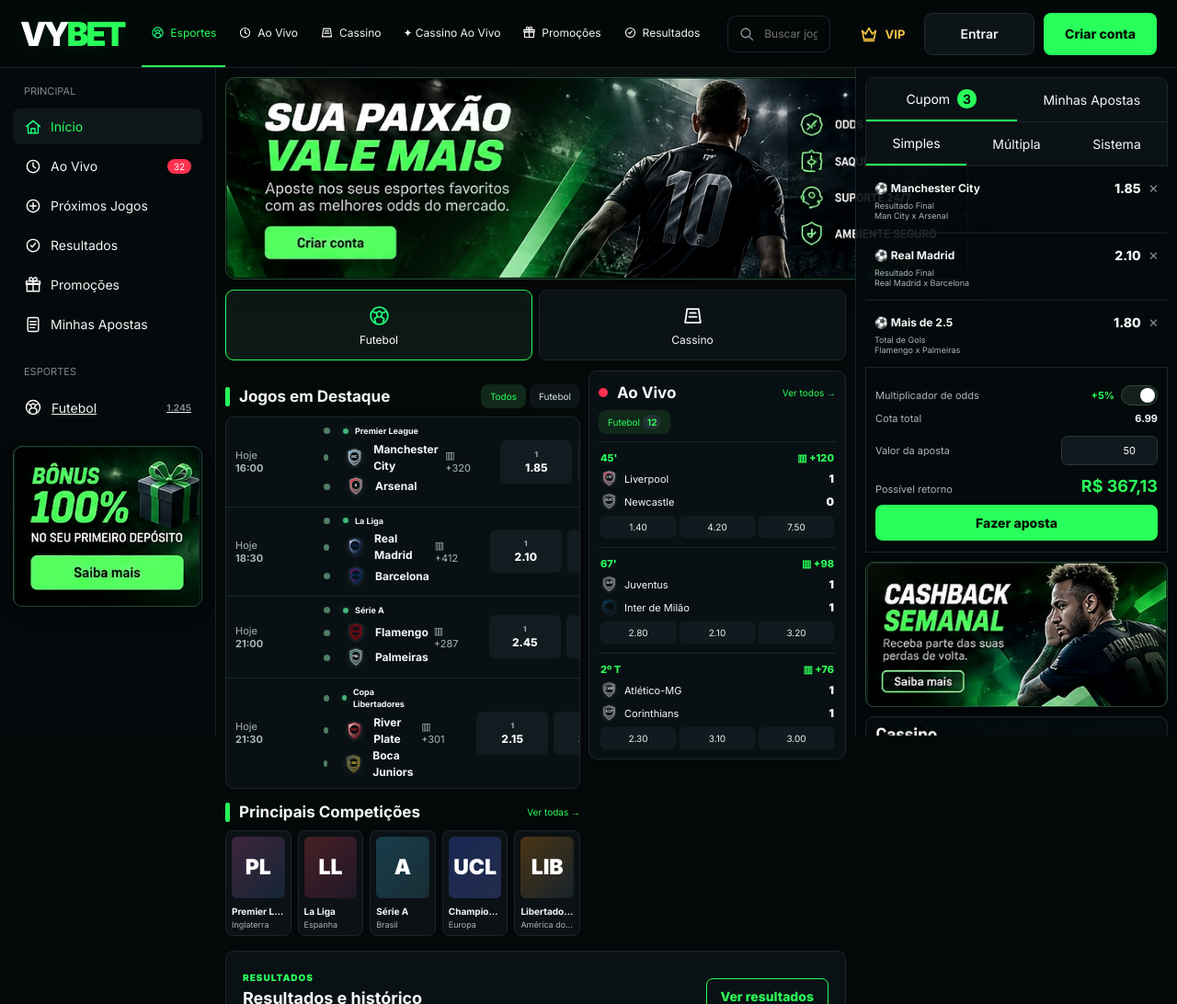
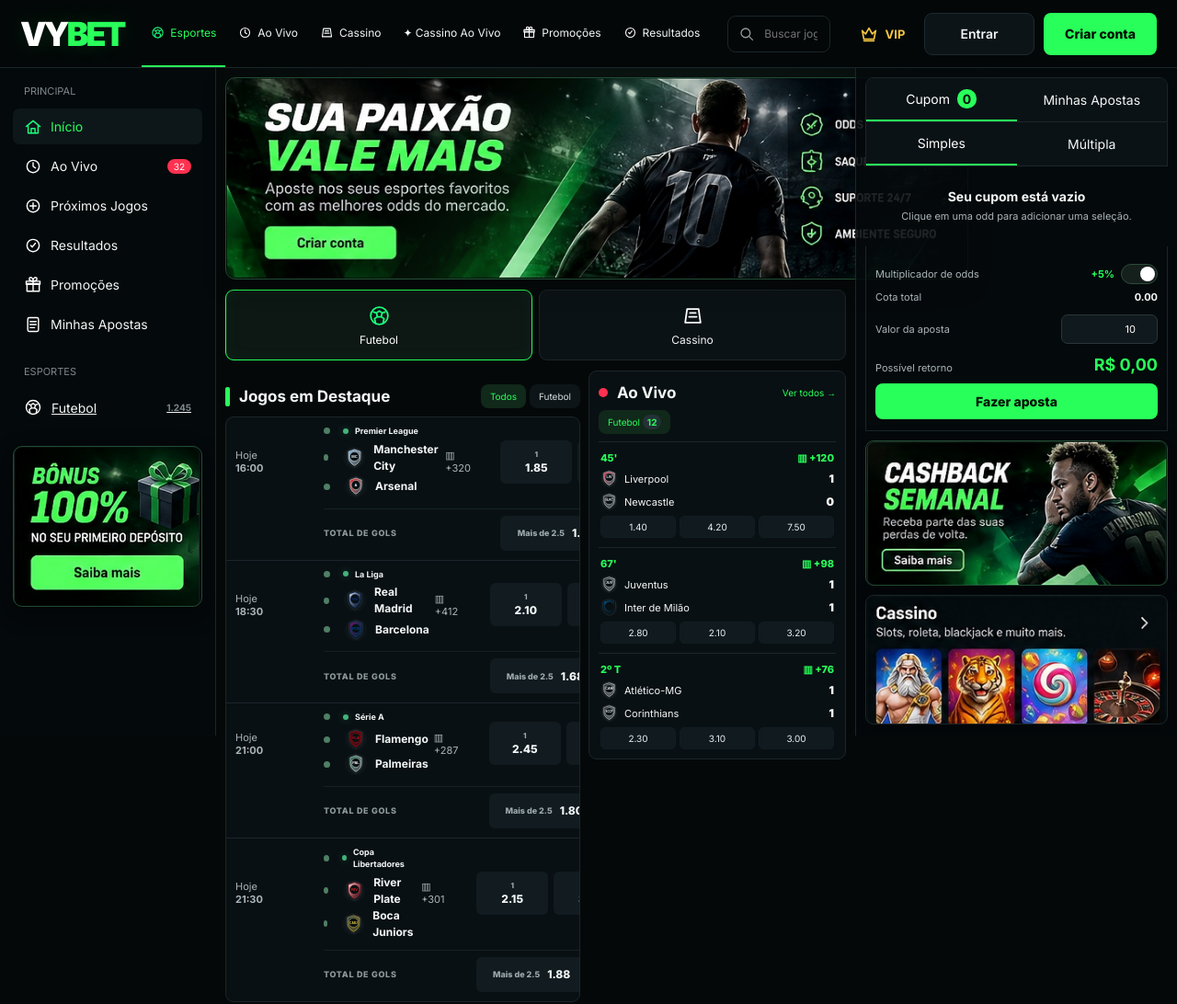
Before and after one commit to ADSorriso/VYbet, a plain HTML site: page frontend/index.html in a window 1280 px wide. Shown: the top 1092 px of the page at 92% size. Drawn offline with Linux system fonts and the light colour scheme.

Commit message:
Adiciona mercados de gols e corrige cupom de apostas

```diff
--- a/frontend/css/style.css
+++ b/frontend/css/style.css
@@ -339,3 +339,11 @@
 /* ===== Auth real ===== */
 .auth-runtime{display:flex;align-items:center;gap:8px}.account-chip,.logout-btn{height:46px;border-radius:9px;cursor:pointer;font-weight:700}.account-chip{display:flex;align-items:center;gap:8px;padding:0 14px;border:1px solid #21402b;background:#0c1811;color:#eef7f0}.account-dot{width:8px;height:8px;border-radius:50%;background:#2bff5b;box-shadow:0 0 10px rgba(43,255,91,.6)}.logout-btn{padding:0 14px;border:1px solid #243238;background:#0d1418;color:#aeb9bd}.logout-btn:hover,.account-chip:hover{border-color:#2bff5b}.primary-action:disabled{opacity:.65;cursor:wait}
 @media(max-width:850px){.auth-runtime{margin-left:auto}.account-chip{max-width:160px;overflow:hidden;text-overflow:ellipsis;white-space:nowrap}.logout-btn{display:none}}
+
+/* VYBET: mercados adicionais e cupom simples/multipla */
+.total-market{grid-column:2/7;display:grid;grid-template-columns:minmax(120px,1fr) 120px 120px;gap:6px;align-items:center;padding:7px 0 2px;border-top:1px solid #152126;margin-top:4px}
+.market-name{font-size:9px;font-weight:800;letter-spacing:.7px;color:#8d999d}
+.total-market .odds{height:38px;flex-direction:row;gap:8px}
+.total-market .odd-label{margin:0;font-size:9px}
+.bet-types{grid-template-columns:repeat(2,1fr)!important}
+@media(max-width:850px){.match{grid-template-columns:55px 1fr repeat(3,55px)}.total-market{grid-column:2/6;grid-template-columns:1fr 1fr}.total-market .market-name{grid-column:1/-1}.total-market .odds{height:36px}}
--- a/frontend/index.html
+++ b/frontend/index.html
@@ -91,14 +91,14 @@
     </main>
 
     <aside class="rightbar" id="apostas">
-      <div class="bet-header"><button class="active">Cupom <b id="bet-count">3</b></button><button data-page="bets">Minhas Apostas</button></div>
-      <div class="bet-types"><button class="active">Simples</button><button>Múltipla</button><button>Sistema</button></div>
+      <div class="bet-header"><button class="active">Cupom <b id="bet-count">0</b></button><button data-page="bets">Minhas Apostas</button></div>
+      <div class="bet-types"><button class="active" data-mode="single">Simples</button><button data-mode="multiple">Múltipla</button></div>
       <div id="bet-slip"></div>
       <div class="bet-summary">
         <div class="row"><span>Multiplicador de odds</span><b class="green">+5%</b><label class="toggle"><input type="checkbox" checked><i></i></label></div>
-        <div class="row"><span>Cota total</span><strong id="total-odds">6.98</strong></div>
-        <label class="stake">Valor da aposta<input id="stake" type="number" min="0" value="50"></label>
-        <div class="return"><span>Possível retorno</span><strong id="return">R$ 349,00</strong></div>
+        <div class="row"><span>Cota total</span><strong id="total-odds">0.00</strong></div>
+        <label class="stake">Valor da aposta<input id="stake" type="number" min="0" value="10"></label>
+        <div class="return"><span>Possível retorno</span><strong id="return">R$ 0,00</strong></div>
         <button class="bet-button" id="place-bet">Fazer aposta</button>
       </div>
       <div class="side-promo" aria-label="Cashback semanal"></div>
--- a/frontend/js/app.js
+++ b/frontend/js/app.js
@@ -46,7 +46,12 @@
       <button class="odds" data-match-id="${m.id}" data-market="Resultado Final" data-selection="${m.home}" data-odd="${m.odds.home}"><span class="odd-label">1</span>${m.odds.home}</button>
       <button class="odds" data-match-id="${m.id}" data-market="Resultado Final" data-selection="Empate" data-odd="${m.odds.draw}"><span class="odd-label">X</span>${m.odds.draw}</button>
       <button class="odds" data-match-id="${m.id}" data-market="Resultado Final" data-selection="${m.away}" data-odd="${m.odds.away}"><span class="odd-label">2</span>${m.odds.away}</button>
-      <button class="star" aria-label="Favoritar partida">☆</button>`;
+      <button class="star" aria-label="Favoritar partida">☆</button>
+      <div class="total-market">
+        <span class="market-name">TOTAL DE GOLS</span>
+        <button class="odds total-odd" data-match-id="${m.id}" data-market="Total de Gols" data-selection="Mais de 2.5" data-odd="${m.totals.over}"><span class="odd-label">Mais de 2.5</span>${m.totals.over}</button>
+        <button class="odds total-odd" data-match-id="${m.id}" data-market="Total de Gols" data-selection="Menos de 2.5" data-odd="${m.totals.under}"><span class="odd-label">Menos de 2.5</span>${m.totals.under}</button>
+      </div>`;
     matchesBox.appendChild(el);
   });
 }
@@ -65,12 +70,8 @@
   });
 }
 
-let slip = [
-  {matchId:'mci-ars', selection:'Manchester City', market:'Resultado Final', event:'Man City x Arsenal', odd:1.85},
-  {matchId:'rma-bar', selection:'Real Madrid', market:'Resultado Final', event:'Real Madrid x Barcelona', odd:2.10},
-  {matchId:'fla-pal', selection:'Mais de 2.5', market:'Total de Gols', event:'Flamengo x Palmeiras', odd:1.80}
-];
-let betMode = 'multiple';
+let slip = [];
+let betMode = 'single';
 
 function renderSlip() {
   slipBox.innerHTML = '';
@@ -107,6 +108,7 @@
   const existing = slip.findIndex(x => x.matchId === matchId);
   const item = {matchId, selection, market, event, odd:numericOdd};
   if (existing >= 0) slip.splice(existing, 1, item); else slip.push(item);
+  if(slip.length>1) setBetMode('multiple'); else setBetMode('single');
   renderSlip();
   showToast(existing >= 0 ? 'Seleção atualizada no cupom.' : 'Seleção adicionada ao cupom.');
 }
@@ -141,6 +143,7 @@
   const btn = e.target.closest('.remove');
   if (!btn) return;
   slip.splice(Number(btn.dataset.i),1);
+  if(slip.length<2) setBetMode('single');
   renderSlip();
   showToast('Seleção removida.');
 });
@@ -148,12 +151,26 @@
 document.getElementById('stake').addEventListener('input', recalc);
 document.querySelector('.toggle input')?.addEventListener('change', recalc);
 
+function setBetMode(mode){
+  betMode=mode;
+  document.querySelectorAll('.bet-types button').forEach(btn=>{
+    btn.classList.toggle('active', btn.dataset.mode===mode);
+  });
+  recalc();
+}
+
 document.querySelectorAll('.bet-types button').forEach(btn => {
   btn.addEventListener('click', () => {
-    document.querySelectorAll('.bet-types button').forEach(x => x.classList.remove('active'));
-    btn.classList.add('active');
-    betMode = btn.textContent.trim() === 'Múltipla' ? 'multiple' : 'single';
-    recalc();
+    const mode=btn.dataset.mode;
+    if(mode==='single' && slip.length>1){
+      showToast('Simples aceita uma seleção. Remova seleções ou use Múltipla.');
+      return;
+    }
+    if(mode==='multiple' && slip.length<2){
+      showToast('Múltipla precisa de pelo menos duas seleções.');
+      return;
+    }
+    setBetMode(mode);
   });
 });
 
@@ -496,6 +513,8 @@
 placeBetBtn.onclick=async()=>{
   if(!currentUser()){ showToast('Entre na sua conta para fazer uma aposta de demonstração.'); openPage('login'); return; }
   if(!slip.length)return showToast('Adicione uma seleção ao cupom primeiro.');
+  if(betMode==='single' && slip.length!==1)return showToast('Aposta simples aceita somente uma seleção.');
+  if(betMode==='multiple' && slip.length<2)return showToast('Aposta múltipla precisa de pelo menos duas seleções.');
   const stake=Number(document.getElementById('stake').value)||0;
   if(stake<=0)return showToast('Informe um valor de demonstração maior que zero.');
   placeBetBtn.disabled=true;
--- a/frontend/js/data.js
+++ b/frontend/js/data.js
@@ -19,10 +19,10 @@
     'Corinthians': { id:'cor', sport:'football', league:'Série A', logo:'assets/teams/football/corinthians.svg' }
   },
   matches: [
-    {id:'mci-ars', sport:'football', day:'Hoje', time:'16:00', league:'Premier League', home:'Manchester City', away:'Arsenal', odds:{home:'1.85',draw:'3.60',away:'4.20'}, extra:'+320'},
-    {id:'rma-bar', sport:'football', day:'Hoje', time:'18:30', league:'La Liga', home:'Real Madrid', away:'Barcelona', odds:{home:'2.10',draw:'3.50',away:'3.10'}, extra:'+412'},
-    {id:'fla-pal', sport:'football', day:'Hoje', time:'21:00', league:'Série A', home:'Flamengo', away:'Palmeiras', odds:{home:'2.45',draw:'3.20',away:'2.90'}, extra:'+287'},
-    {id:'riv-boc', sport:'football', day:'Hoje', time:'21:30', league:'Copa Libertadores', home:'River Plate', away:'Boca Juniors', odds:{home:'2.15',draw:'3.10',away:'3.45'}, extra:'+301'}
+    {id:'mci-ars', sport:'football', day:'Hoje', time:'16:00', league:'Premier League', home:'Manchester City', away:'Arsenal', odds:{home:'1.85',draw:'3.60',away:'4.20'}, totals:{over:'1.72',under:'2.05'}, extra:'+320'},
+    {id:'rma-bar', sport:'football', day:'Hoje', time:'18:30', league:'La Liga', home:'Real Madrid', away:'Barcelona', odds:{home:'2.10',draw:'3.50',away:'3.10'}, totals:{over:'1.68',under:'2.10'}, extra:'+412'},
+    {id:'fla-pal', sport:'football', day:'Hoje', time:'21:00', league:'Série A', home:'Flamengo', away:'Palmeiras', odds:{home:'2.45',draw:'3.20',away:'2.90'}, totals:{over:'1.80',under:'1.95'}, extra:'+287'},
+    {id:'riv-boc', sport:'football', day:'Hoje', time:'21:30', league:'Copa Libertadores', home:'River Plate', away:'Boca Juniors', odds:{home:'2.15',draw:'3.10',away:'3.45'}, totals:{over:'1.88',under:'1.87'}, extra:'+301'}
   ],
   live: [
     {id:'liv-new', sport:'football', clock:"45'", home:'Liverpool', away:'Newcastle', scoreHome:'1', scoreAway:'0', odds:['1.40','4.20','7.50'], extra:'+120'},
```
